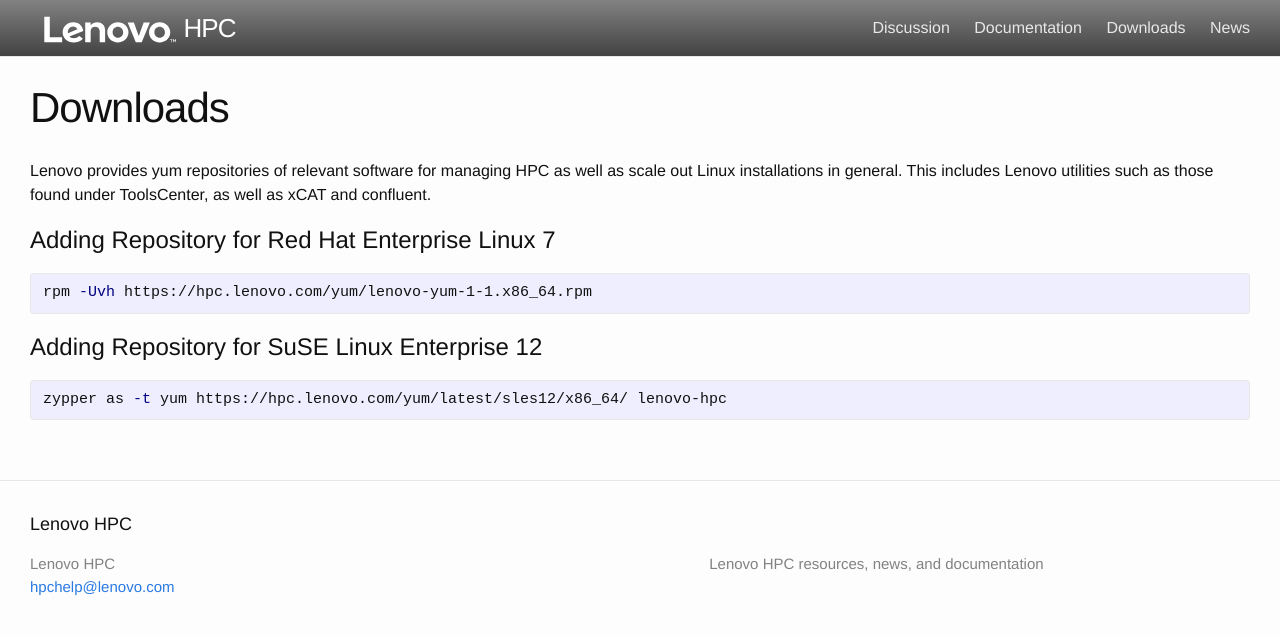
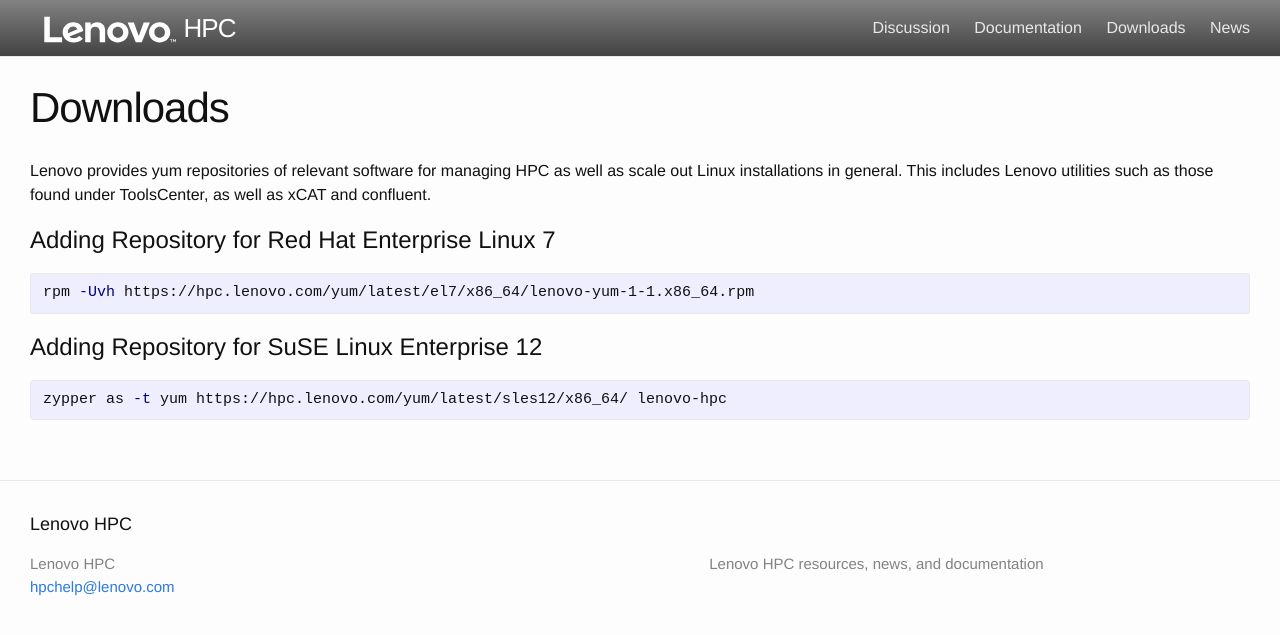
Before and after one commit to xcat2/confluent-docs, a Jekyll site: the page built from downloads.md, in a window 1280 px wide. Shown: the top 635 px of the page. Built offline with Jekyll 4.4.1, drawn with Linux system fonts in a browser that asks for light colours; some of the changed lines change nothing that is shown.

Commit message:
Move rpm location into an appropriate subdirectory.

```diff
--- a/downloads.md
+++ b/downloads.md
@@ -12,7 +12,7 @@
 Adding Repository for Red Hat Enterprise Linux 7
 ============================
 {% highlight bash %}
-rpm -Uvh https://hpc.lenovo.com/yum/lenovo-yum-1-1.x86_64.rpm
+rpm -Uvh https://hpc.lenovo.com/yum/latest/el7/x86_64/lenovo-yum-1-1.x86_64.rpm
 {% endhighlight %}
 Adding Repository for SuSE Linux Enterprise 12
 ============================
```
